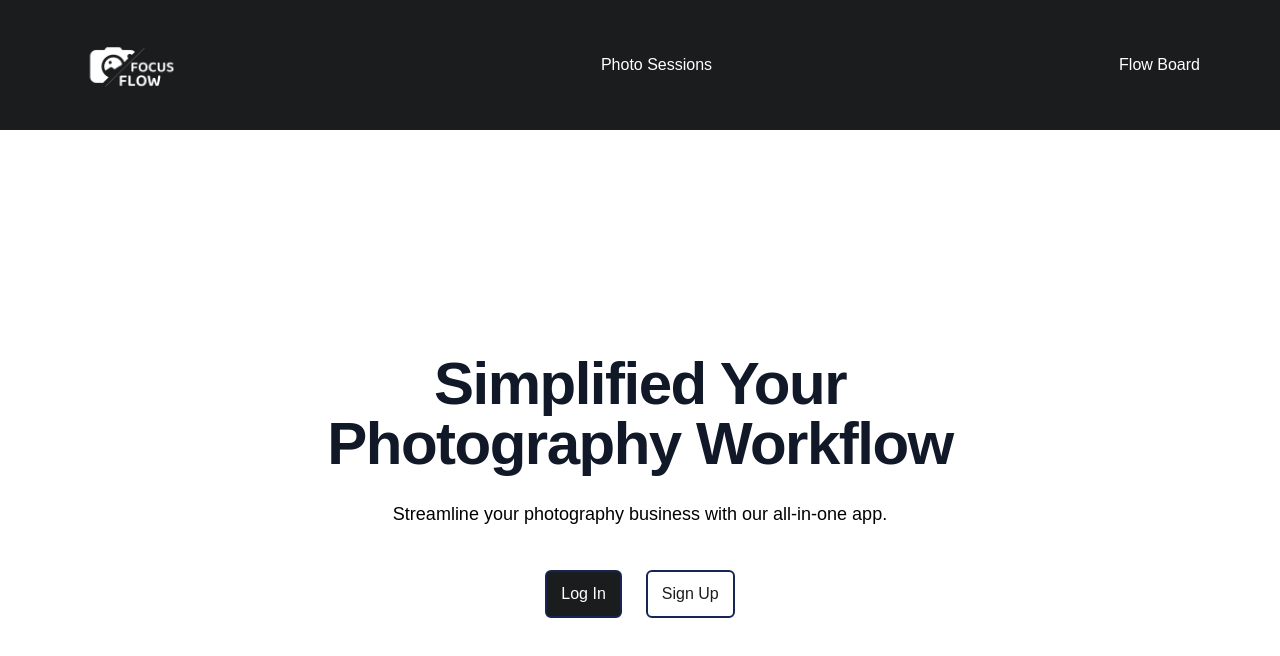
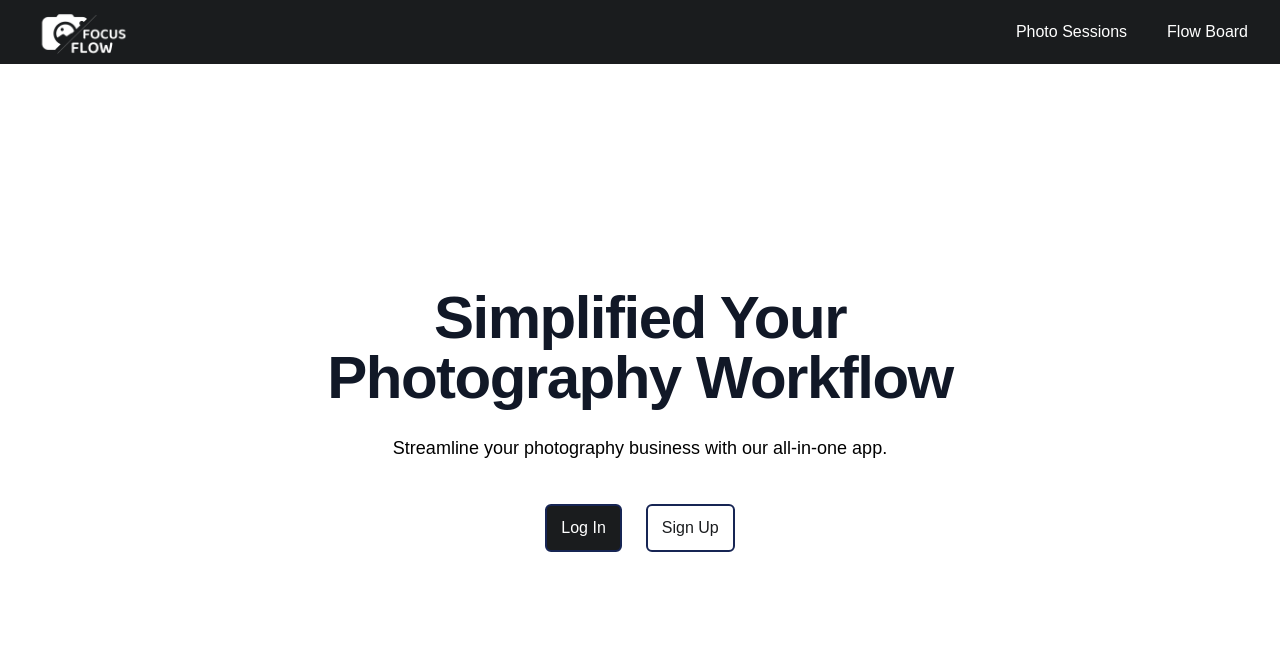
Before and after one commit to smalorni/next-focus-flow, a Next.js app: page / in a window 1280 px wide. Shown: the top 656 px of the page. Built offline with nearby package versions, Linux system fonts and the light colour scheme.

Commit message:
working on nav bar

```diff
--- a/package.json
+++ b/package.json
@@ -10,6 +10,7 @@
   },
   "dependencies": {
     "axios": "^1.6.0",
+    "hamburger-react": "^2.5.0",
     "next": "^13.5.6",
     "react": "^18.2.0",
     "react-dom": "^18.2.0"
--- a/src/app/Components/NavBar.tsx
+++ b/src/app/Components/NavBar.tsx
@@ -1,12 +1,24 @@
+"use client";
 
 import Link from 'next/link';
 import Image from 'next/image';
+import Hamburger from 'hamburger-react';
+import { useState } from 'react';
 
 export default function NavBar() {
+    //set state for hamburger menu
+    const [openMenu, setOpenMenu] = useState(false);
     return (
-        <nav className="flex-no-wrap relative flex w-full items-center m-auto bg-[#1a1c1e]
-         lg:flex-wrap">
-            <div className="flex w-full flex-wrap items-center justify-between px-20">
+        <nav className='bg-[#1a1c1e]'>
+            <div className='mx-auto max-w-7xl px-2 sm:px-6 lg:px-8'>
+                <div className='relative flex h-16 items-center justify-between'>
+                    <div className='absolute inset-y-0 left-0 flex items-center sm:hidden'>
+                    {/* Hamburger menu button */}
+                        <Hamburger direction='right' color='white' toggled={openMenu} toggle={setOpenMenu} />
+                    </div>
+
+                    <div className='flex flex-1 items-center justify-center sm:items-stretch sm:justify-start'>
+                        <div className='flex flex-shrink-0 items-center'>
                         <Link href="/">
                         <Image
                             src="/assets/Focus-Flow-Logo.png"
@@ -15,16 +27,20 @@ export default function NavBar() {
                             height={130}
                         />
                         </Link>
-
-                    <Link href="/photo-sessions" className='text-white hover:text-gray-400 mr-4'>
+                        </div>
+                    </div>
+                       {/* Icon when menu is closed. Menu open: "hidden", Menu closed: "block" */}
+                       {/* Icon when menu is open. Menu open: "block", Menu closed: "hidden" */}
+                        <div className={`sm:flex space-x-4 ${openMenu ? 'block' : 'hidden'}`}>
+                            <Link href="/photo-sessions" className='text-white hover:underline underline-offset-8 decoration-blue-400 decoration-{3px} decoration-solid mr-6'>
                                 Photo Sessions
                             </Link>
 
-
-                    <Link href="/flow-board" className=' text-white hover:text-gray-400'>
+                            <Link href="/flow-board" className='text-white hover:underline underline-offset-8 decoration-blue-400 decoration-{3px} decoration-solid'>
                                 Flow Board
                             </Link>
-
+                        </div>
+                    </div>
                 </div>
         </nav>
     );
--- a/src/app/FlowBoard/page.tsx
+++ b/src/app/FlowBoard/page.tsx
@@ -9,10 +9,6 @@ export default function FlowBoard() {
                 <h1>My Flow Board</h1>
                 <FlowBoardList />
             </div>
-
-            <div>
-                <h2>📌 PIN NEW IDEA</h2>
-            </div>
         </main>
     )
 }
--- a/src/app/api/FlowBoard.tsx
+++ b/src/app/api/FlowBoard.tsx
@@ -3,30 +3,35 @@
 //might still need to install axios?
 import axios from 'axios';
 
+//handles the error request without repeating code in all fetch calls
+function handleRequestError(error: unknown) {
+    console.log('Error:', error);
+}
+
 //Fetch call to get all boards
 export const GetAllBoards = () => {
     return axios.get(`http://localhost:3000/boards`)
         .then((res: { data: unknown; }) => res.data)
-        .catch((error: unknown) => console.log('Error:', error));
+        .catch(handleRequestError);
 }
 
 //Fetch call to create a new board
-export const AddBoard = (board) => {
+export const AddBoard = (board: unknown) => {
     return axios.post(`http://localhost:3000/boards`, board)
         .then((res: { data: unknown; }) => res.data)
-        .catch((error: unknown) => console.log('Error:', error));
+        .catch(handleRequestError);
 }
 
 //Fetch call to edit board
-export const EditBoard = (board) => {
+export const EditBoard = (board: { id: unknown }) => {
     return axios.put(`http://localhost:3000/boards/${board.id}`, board)
         .then((res: { data: unknown; }) => res.data)
-        .catch((error: unknown) => console.log('Error:', error));
+        .catch(handleRequestError);
 }
 
 //Fetch call to delete board
-export const DeleteBoard = (board) => {
-    return axios.delete(`http://localhost:3000/boards/${board.id}`, board)
+export const DeleteBoard = (boardId: unknown) => {
+    return axios.delete(`http://localhost:3000/boards/${boardId}`)
         .then((res: { data: unknown; }) => res.data)
-        .catch((error: unknown) => console.log('Error:', error));
+        .catch(handleRequestError);
 }
```
Also changed, not shown: 1 other file (tests, documents, lock files or other folders). Lines whose indentation alone changed are shown as unchanged.
